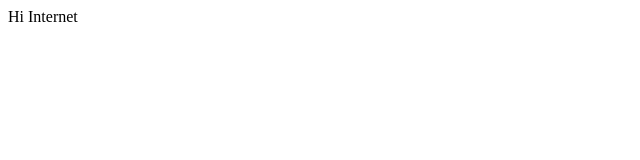
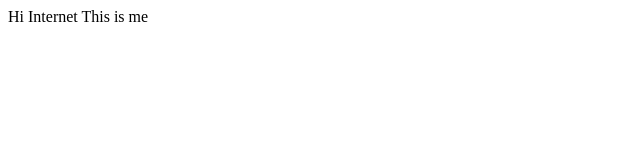
Before and after one commit to SachinWariyal/GitandNode, a website: page index.html in a window 1280 px wide. Shown: the full height of the page, 0-640 px from the left. Drawn offline with Linux system fonts and the light colour scheme.

Commit message:
second Commit

```diff
--- a/index.html
+++ b/index.html
@@ -8,5 +8,6 @@
 </head>
 <body>
     Hi Internet
+    This is me
 </body>
 </html>
```
